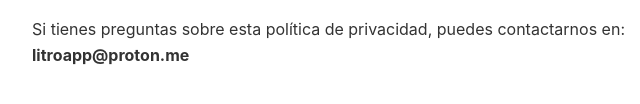
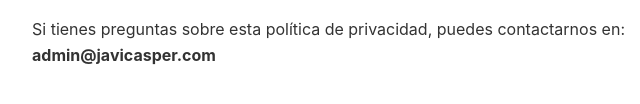
Before and after one commit to javicasper/litro-privacy, a plain HTML site: page index.html in a window 1280 px wide. Shown: the part 1859-1963 px from the top of the page, 258-898 px from the left. Drawn offline with Linux system fonts and the light colour scheme.

Commit message:
Fix contact email

```diff
--- a/index.html
+++ b/index.html
@@ -53,6 +53,6 @@
     <p>Podemos actualizar esta política ocasionalmente. La fecha de última actualización se indica al inicio del documento. Te recomendamos revisarla periódicamente.</p>
 
     <h2>9. Contacto</h2>
-    <p>Si tienes preguntas sobre esta política de privacidad, puedes contactarnos en: <strong>litroapp@proton.me</strong></p>
+    <p>Si tienes preguntas sobre esta política de privacidad, puedes contactarnos en: <strong>admin@javicasper.com</strong></p>
 </body>
 </html>
```
